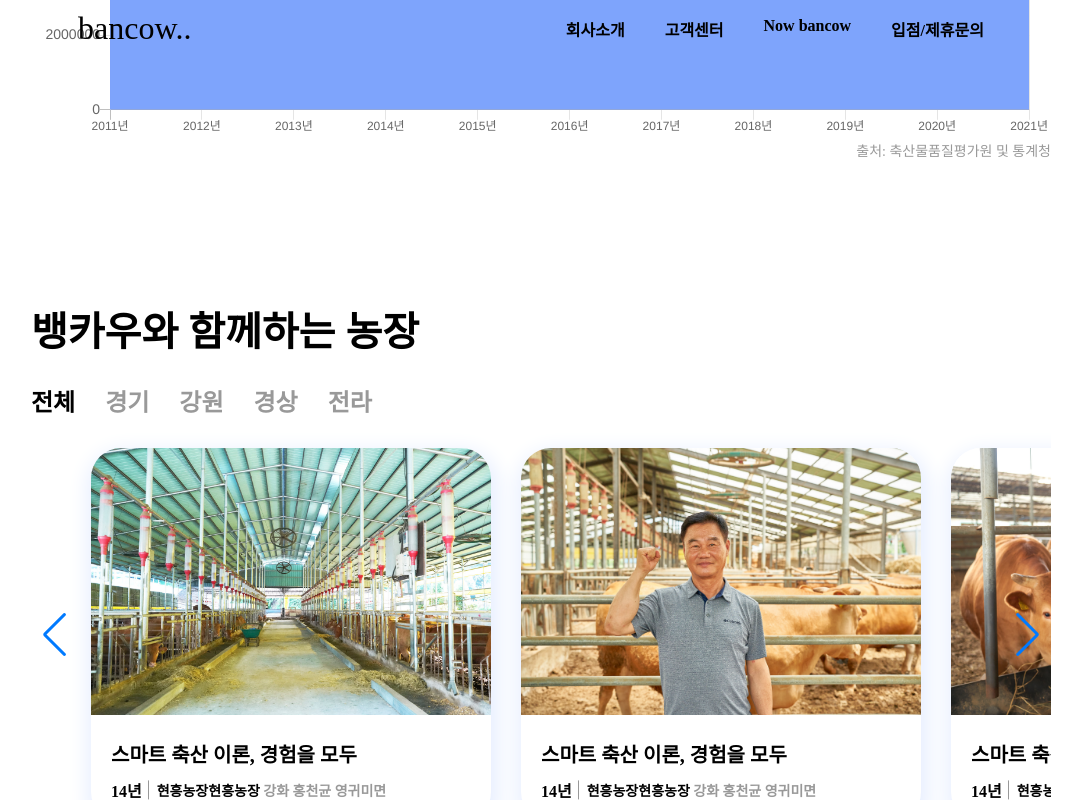
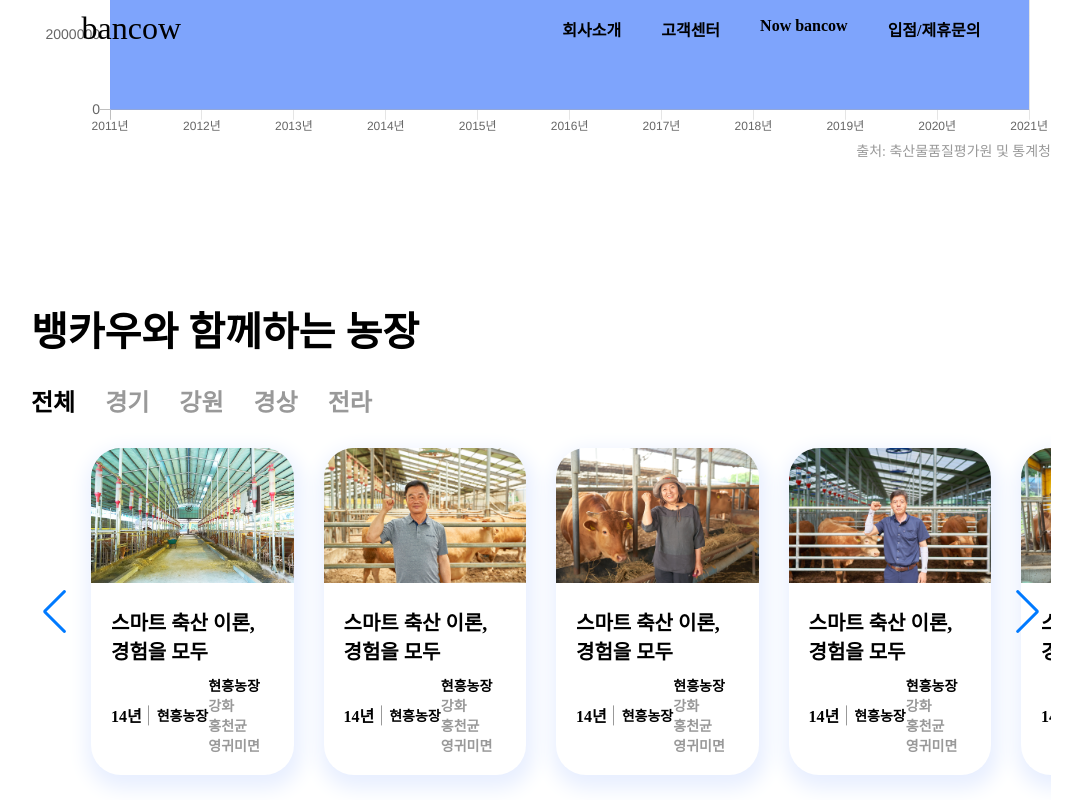
Before and after one commit to hyegyeong-Kim/bankcows, a plain HTML site: page index.html in a window 1280 px wide. Both pictures are taken after a click on the item "전체". Shown: the part 4352-5152 px from the top of the page, without its empty margins (99-1181 px from the left). Drawn offline with nearby package versions, Linux system fonts and the light colour scheme; animation ran at ten frames a second.

Commit message:
swiper edit

```diff
--- a/css/main.css
+++ b/css/main.css
@@ -134,10 +134,10 @@
 .farm #inner > ul a {padding:0 30px 0 0; color:#999; font-size:24px; font-weight:700;}
 .farm #inner > ul > li.current > a{color:#000; font-weight:700;}
 .swiper {overflow:hidden !important;}
-.swiper.all, .gyeonggi, .Gangwon, .Gyeongsang, .Jeolla{max-width:1020px; padding:0px 60px 0px 60px !important; display:none;}
+.swiper.all, .gyeonggi, .Gangwon, .Gyeongsang, .Jeolla{max-width:100%; padding:0px 60px 0px 60px !important; display:none;}
 .swiper-wrapper {
    padding:30px 0; }
-.swiper .swiper-slide {width:400px !important; border-radius: 30px; background-color: rgb(255, 255, 255); box-shadow: rgb(232, 239, 255) 2px 8px 20px 6px;  box-sizing: border-box; overflow: hidden;}
+.swiper .swiper-slide {border-radius: 30px; background-color: rgb(255, 255, 255); box-shadow: rgb(232, 239, 255) 2px 8px 20px 6px;  box-sizing: border-box; overflow: hidden;}
 .text {padding:20px;}
 .text p {font-size:20px; font-weight:700;}
 .text dl {margin-top:10px; display:flex; align-items:center;}
--- a/index.html
+++ b/index.html
@@ -23,7 +23,7 @@
 
     <header>
       <h1>
-        <a href="">bancow..</a>
+        <a href="">bancow</a>
       </h1>
       <ul>
         <li><a href="">회사소개</a></li>
--- a/js/swiper.js
+++ b/js/swiper.js
@@ -4,7 +4,7 @@ var option = {
     prevEl: ".swiper-button-prev",
   },
   slidesPerView: 1,
-  spaceBetween: 10,
+  // spaceBetween: 10,
   pagination: {
     el: ".swiper-pagination",
     clickable: true,
@@ -13,7 +13,7 @@ var option = {
   breakpoints: {
     320: {
       slidesPerView: 1,
-      spaceBetween: 10,
+      // spaceBetween: 10,
     },
 
     640: {
@@ -29,7 +29,19 @@ var option = {
 
 }
 var swiper_1 = new Swiper(".all", option );
-var swiper_2 = new Swiper(".gyeonggi", option );
-var swiper_3 = new Swiper(".Gangwon", option );
-var swiper_4 = new Swiper(".Gyeongsang", option );
-var swiper_5 = new Swiper(".Jeolla", option );
+// var swiper_2 = new Swiper(".gyeonggi", option );
+// var swiper_3 = new Swiper(".Gangwon", option );
+// var swiper_4 = new Swiper(".Gyeongsang", option );
+// var swiper_5 = new Swiper(".Jeolla", option );
+
+$('.farm #inner > ul > li').delegate('a','click', function(){
+  alert('aaa');
+  $('.all').css({
+    border:'34px solid red'
+  });
+  swiper_1.destroy();
+
+  if($(this).parent().index() == 0){
+    swiper_1 = new Swiper(".all", option );
+  }
+});
```
